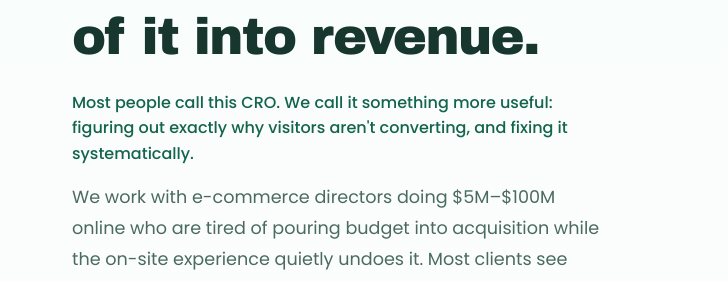
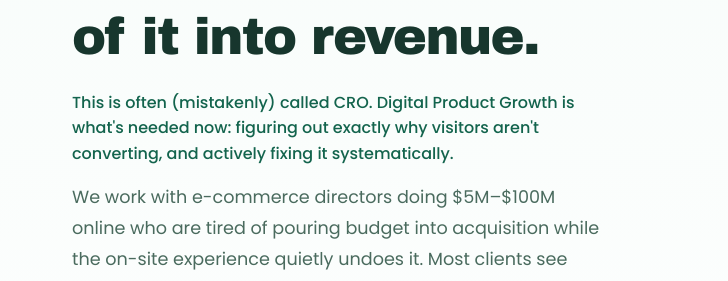
Before and after one commit to jaronstein/M1stSite, an Eleventy site: page src/index.njk in a window 1280 px wide. Shown: the part 293-574 px from the top of the page, 0-728 px from the left. Built offline with nearby package versions, Linux system fonts and the light colour scheme; Eleventy itself is replaced by a stand-in of ours; files that its build step writes are made by us from their sources.

Commit message:
Update hero bridge subhead copy

```diff
--- a/src/index.njk
+++ b/src/index.njk
@@ -13,7 +13,7 @@ description: We help e-commerce directors doing $5M–$100M grow revenue per vis
       <div class="hero-content">
         <span class="hero-badge">Digital Product Growth</span>
         <h1>You've got the traffic.<br>Now let's turn more of it into revenue.</h1>
-        <p class="hero-bridge">Most people call this CRO. We call it something more useful: figuring out exactly why visitors aren't converting, and fixing it systematically.</p>
+        <p class="hero-bridge">This is often (mistakenly) called CRO. Digital Product Growth is what's needed now: figuring out exactly why visitors aren't converting, and actively fixing it systematically.</p>
         <p class="hero-subhead">
           We work with e-commerce directors doing $5M–$100M online who are tired of pouring budget into acquisition while the on-site experience quietly undoes it. Most clients see measurable RPV lift inside 90 days.
         </p>
```
